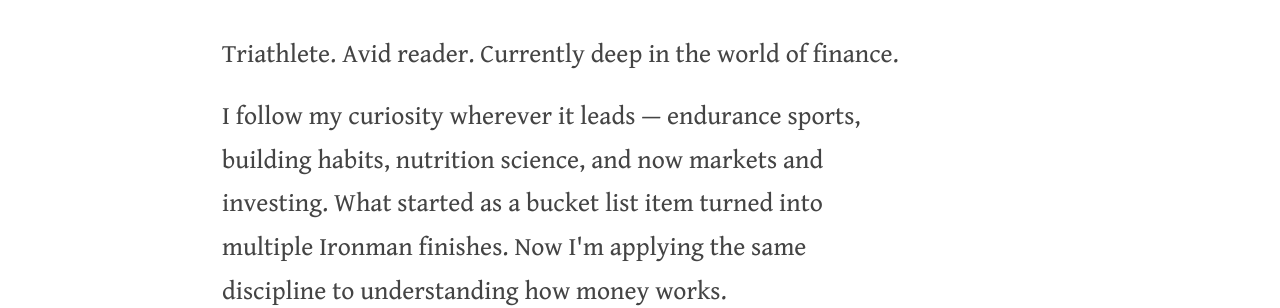
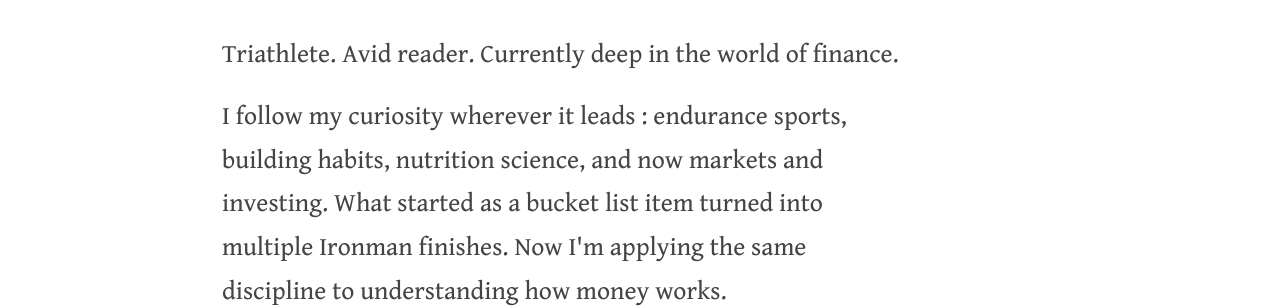
Before and after one commit to rishisareen/rishisareen.github.io, a Jekyll site: the page built from index.html, in a window 1280 px wide. Shown: the part 434-742 px from the top of the page. Built offline with Jekyll 4.4.1, drawn with Linux system fonts in a browser that asks for light colours; the list of posts is cut into pages by our own code.

Commit message:
vault backup: 2026-11-03 19:39:04

```diff
--- a/index.html
+++ b/index.html
@@ -11,7 +11,7 @@ title: Home
       Triathlete. Avid reader. Currently deep in the world of finance.
     </p>
     <p>
-      I follow my curiosity wherever it leads — endurance sports, building habits, nutrition science, and now markets and investing. What started as a bucket list item turned into multiple Ironman finishes. Now I'm applying the same discipline to understanding how money works.
+      I follow my curiosity wherever it leads : endurance sports, building habits, nutrition science, and now markets and investing. What started as a bucket list item turned into multiple Ironman finishes. Now I'm applying the same discipline to understanding how money works.
     </p>
     <p>
       This is where I capture what I learn along the way.
```
